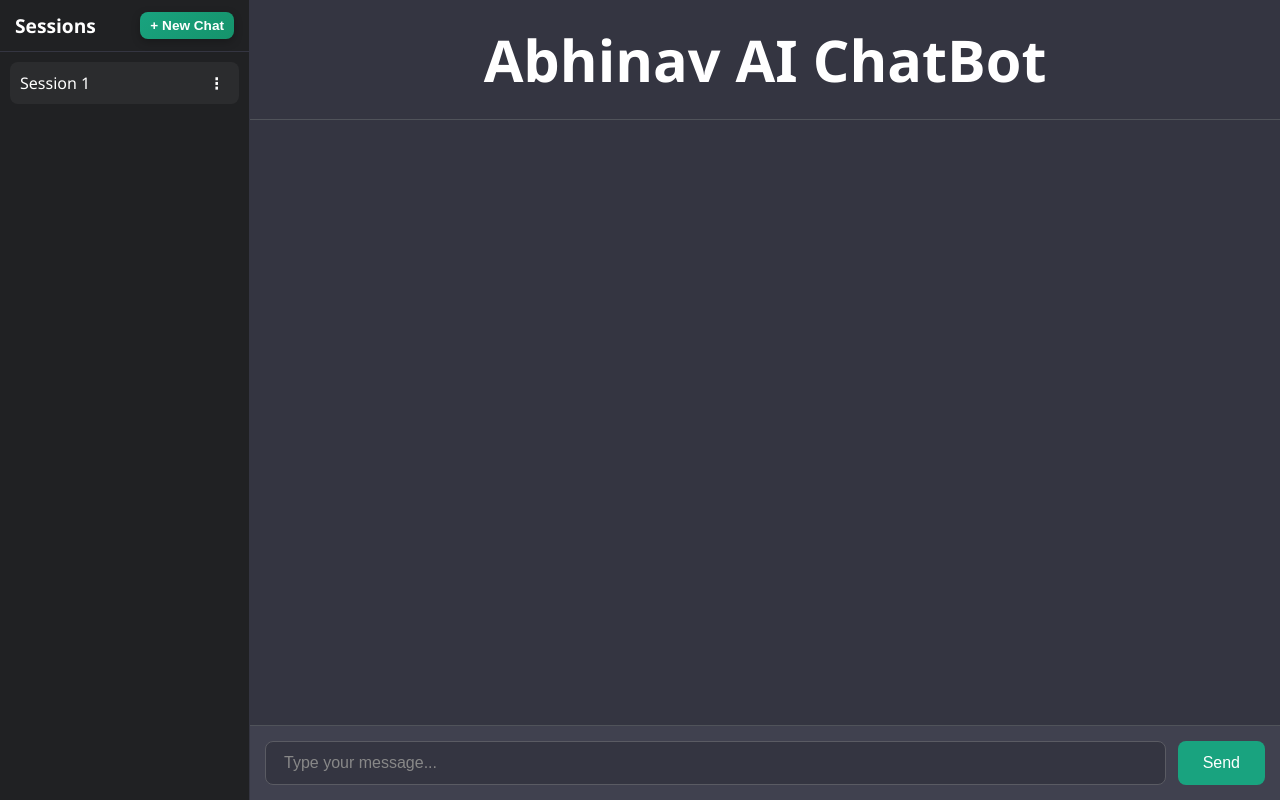
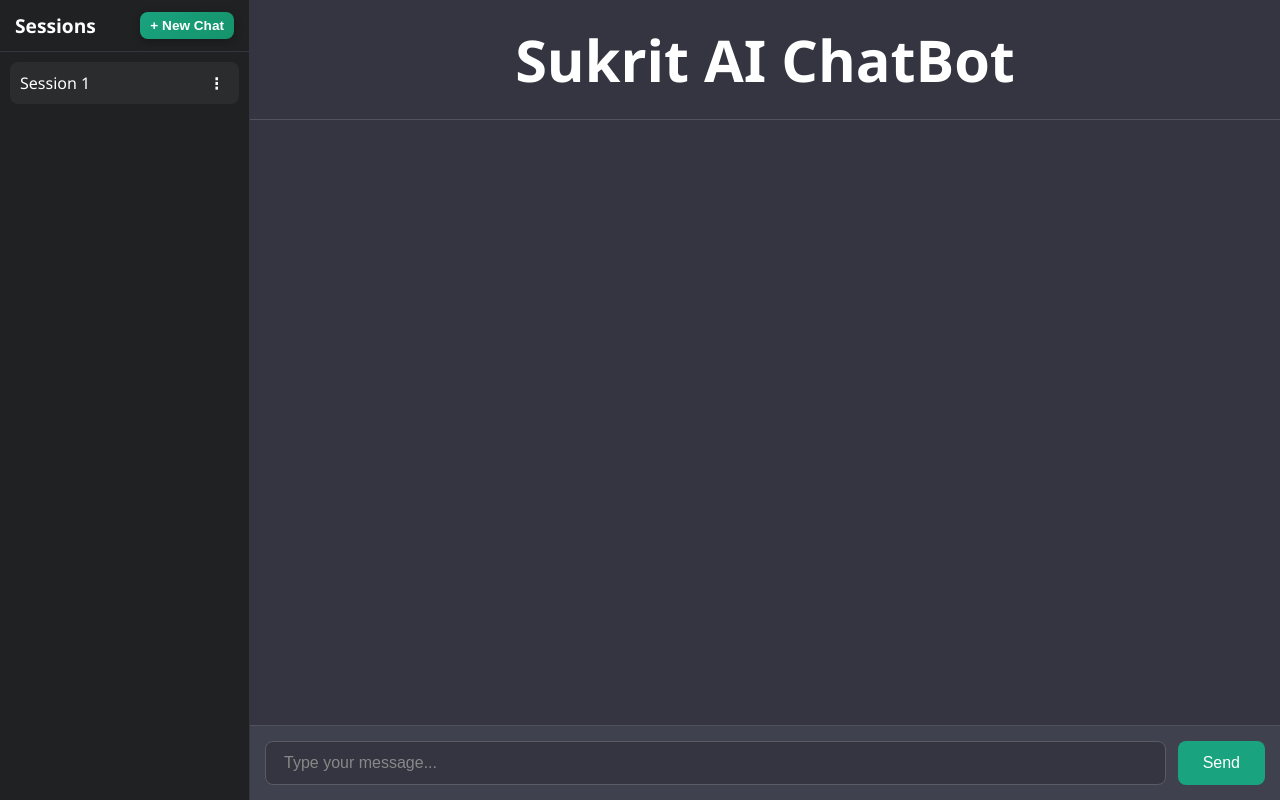
Before and after one commit to goku31s/AI-Chatbot, a Flask app: page / in a window 1280 px wide. Run offline with Flask 3, Linux system fonts and the light colour scheme.

Commit message:
Change title from 'Abhinav' to 'Sukrit' in HTML

```diff
--- a/templates/index.html
+++ b/templates/index.html
@@ -4,7 +4,7 @@
   <meta charset="UTF-8" />
   <meta http-equiv="X-UA-Compatible" content="IE=edge" />
   <meta name="viewport" content="width=device-width, initial-scale=1.0" />
-  <title>Abhinav AI Chatbot</title>
+  <title>Sukrit AI Chatbot</title>
   <link rel="stylesheet" href="{{ url_for('static', filename='style.css') }}" />
 </head>
 <body>
@@ -23,7 +23,7 @@
     <!-- Right panel: chat area -->
     <div class="chat-container">
       <div class="header">
-        <h1>Abhinav AI ChatBot</h1>
+        <h1>Sukrit AI ChatBot</h1>
       </div>
 
       <div id="chat-box" class="chat-box"></div>
```
